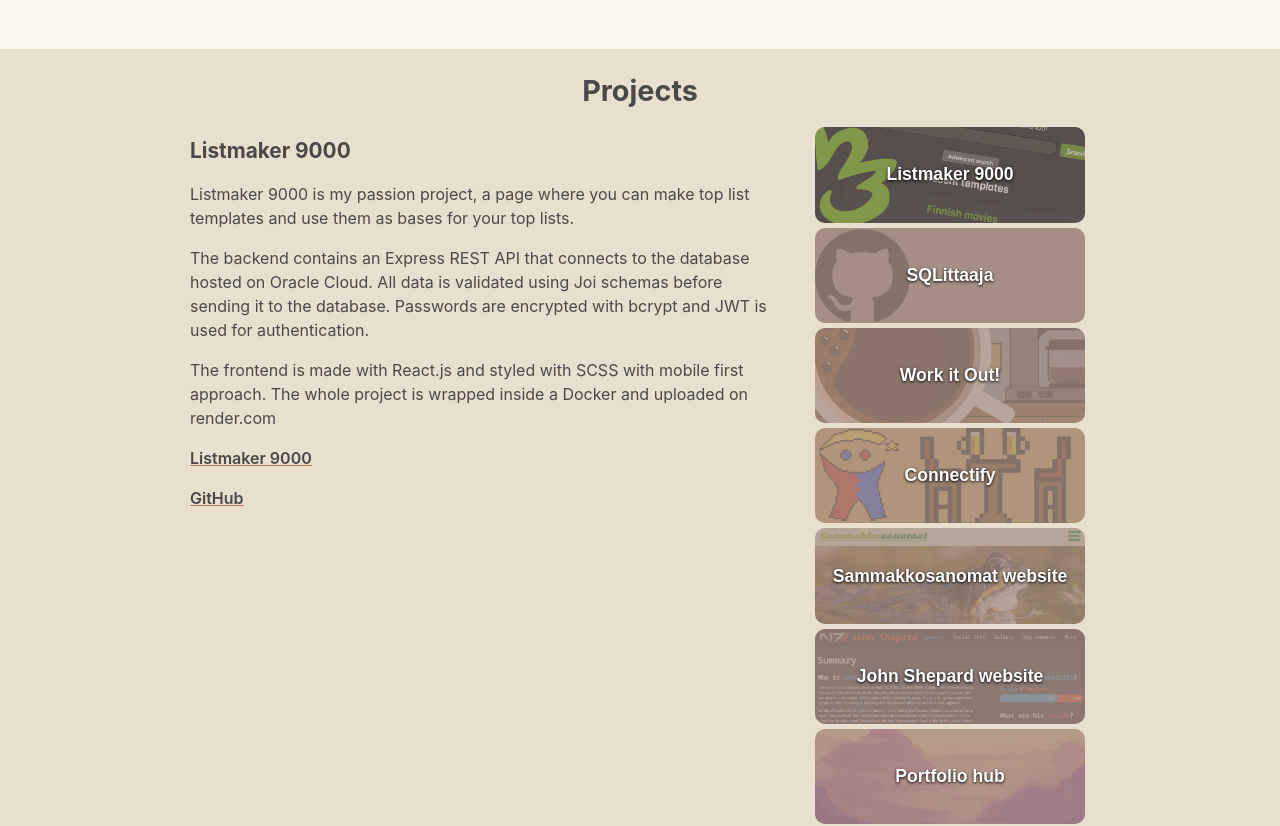
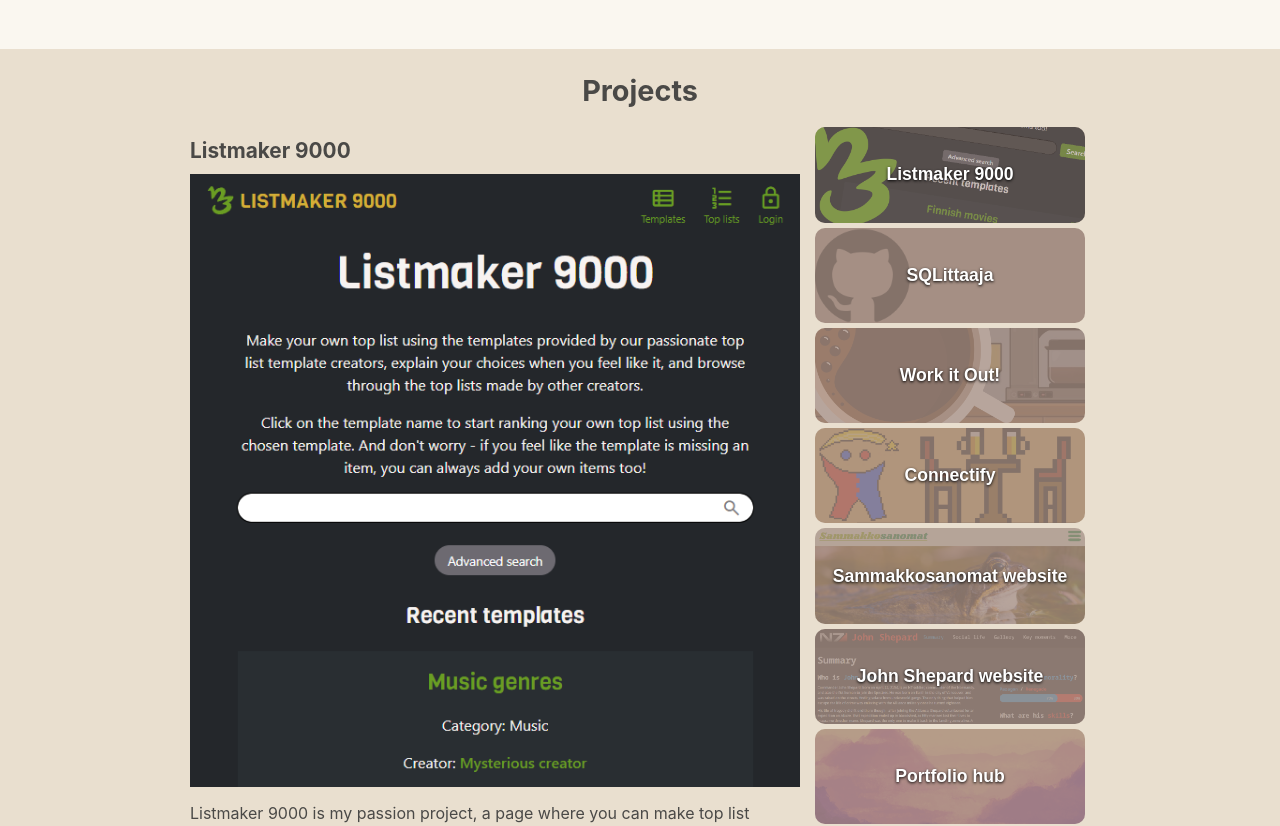
Before and after one commit to vuorisumu/portfolio, a React (Vite) app: page / in a window 1280 px wide. Shown: the part 920-1746 px from the top of the page. Built offline with nearby package versions, Linux system fonts and the light colour scheme.

Commit message:
feat: add scrolling to project display

```diff
--- a/src/components/Projects.jsx
+++ b/src/components/Projects.jsx
@@ -16,6 +16,9 @@ function Projects() {
       <div id="projectContainer">
         <div id="projectDisplay">
           <h3>{selected.name}</h3>
+          {selected.images?.map((img, index) => (
+            <img src={img} />
+          ))}
           {selected.description?.map((desc, index) => (
             <p key={`desc${index}`}>{desc}</p>
           ))}
--- a/src/styles/_projects.scss
+++ b/src/styles/_projects.scss
@@ -1,8 +1,12 @@
 @use "theme";
 @use "defaults";
 
-@mixin activeButton() {
-
+@mixin scrollable() {
+    max-height: 90vh;
+    padding-right: 5px;
+    overflow-y: auto;
+    scrollbar-color: color-mix(in srgb, theme.$text-primary, transparent 70%) transparent;
+    scrollbar-width: thin;
 }
 
 #projects {
@@ -12,24 +16,28 @@
 }
 
 #projectContainer {
+    min-height: 90vh;
     display:grid;
     grid-template-columns: minmax(0, 1fr) minmax(0, max-content);
-    gap: 0 40px;
+    gap: 0 10px;
 
     #projectDisplay {
+        @include scrollable();
+
         > h3 {
             font-size: 1.3rem;
+        }
+
+        img {
+            max-width: 100%;
         }
     }
 
     .projectButtons {
+        @include scrollable();
         display: flex;
         flex-direction: column;
-        max-height: 90vh;
-        padding-right: 5px;
-        overflow-y: auto;
-        scrollbar-color: color-mix(in srgb, theme.$text-primary, transparent 50%) transparent;
-        scrollbar-width: thin;
+
 
         li {
             display: flex;
--- a/src/styles/main.css
+++ b/src/styles/main.css
@@ -123,21 +123,32 @@ p {
 }
 
 #projectContainer {
+  min-height: 90vh;
   display: grid;
   grid-template-columns: minmax(0, 1fr) minmax(0, max-content);
-  gap: 0 40px;
+  gap: 0 10px;
+}
+#projectContainer #projectDisplay {
+  max-height: 90vh;
+  padding-right: 5px;
+  overflow-y: auto;
+  scrollbar-color: color-mix(in srgb, var(--text-primary), transparent 70%) transparent;
+  scrollbar-width: thin;
 }
 #projectContainer #projectDisplay > h3 {
   font-size: 1.3rem;
 }
+#projectContainer #projectDisplay img {
+  max-width: 100%;
+}
 #projectContainer .projectButtons {
-  display: flex;
-  flex-direction: column;
   max-height: 90vh;
   padding-right: 5px;
   overflow-y: auto;
-  scrollbar-color: color-mix(in srgb, var(--text-primary), transparent 50%) transparent;
+  scrollbar-color: color-mix(in srgb, var(--text-primary), transparent 70%) transparent;
   scrollbar-width: thin;
+  display: flex;
+  flex-direction: column;
 }
 #projectContainer .projectButtons li {
   display: flex;
```
Also changed, not shown: public/listmaker.png, 1 other file (tests, documents, lock files or other folders).
